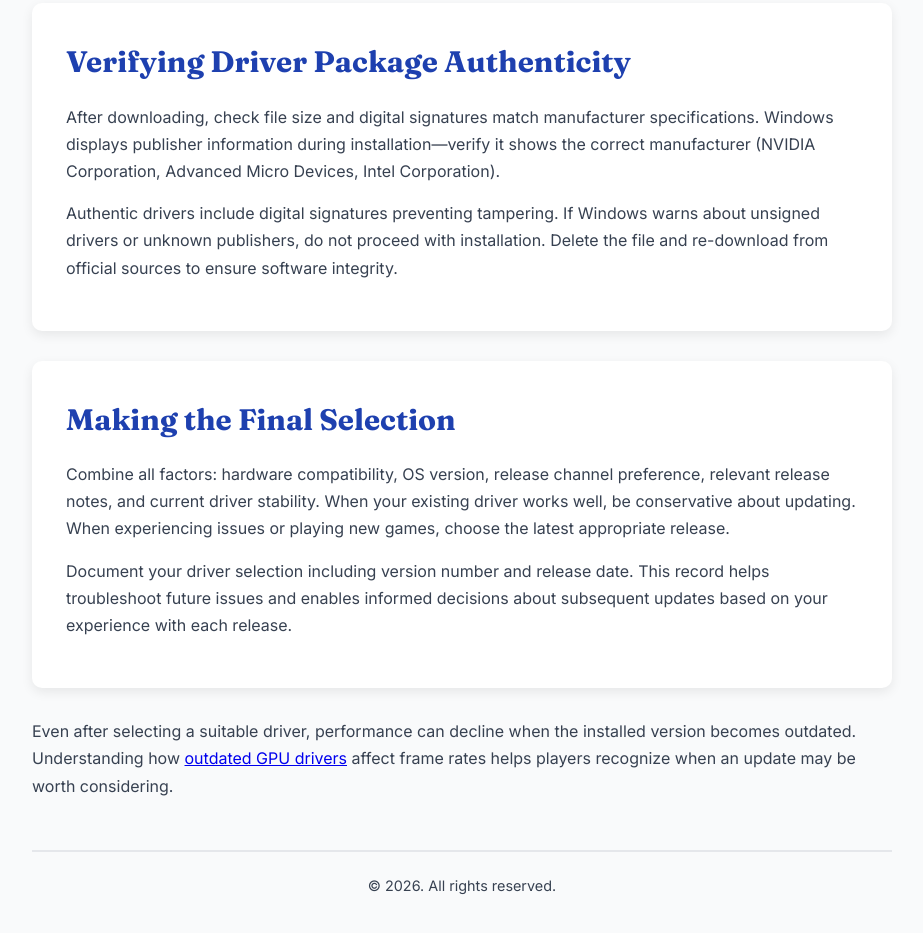
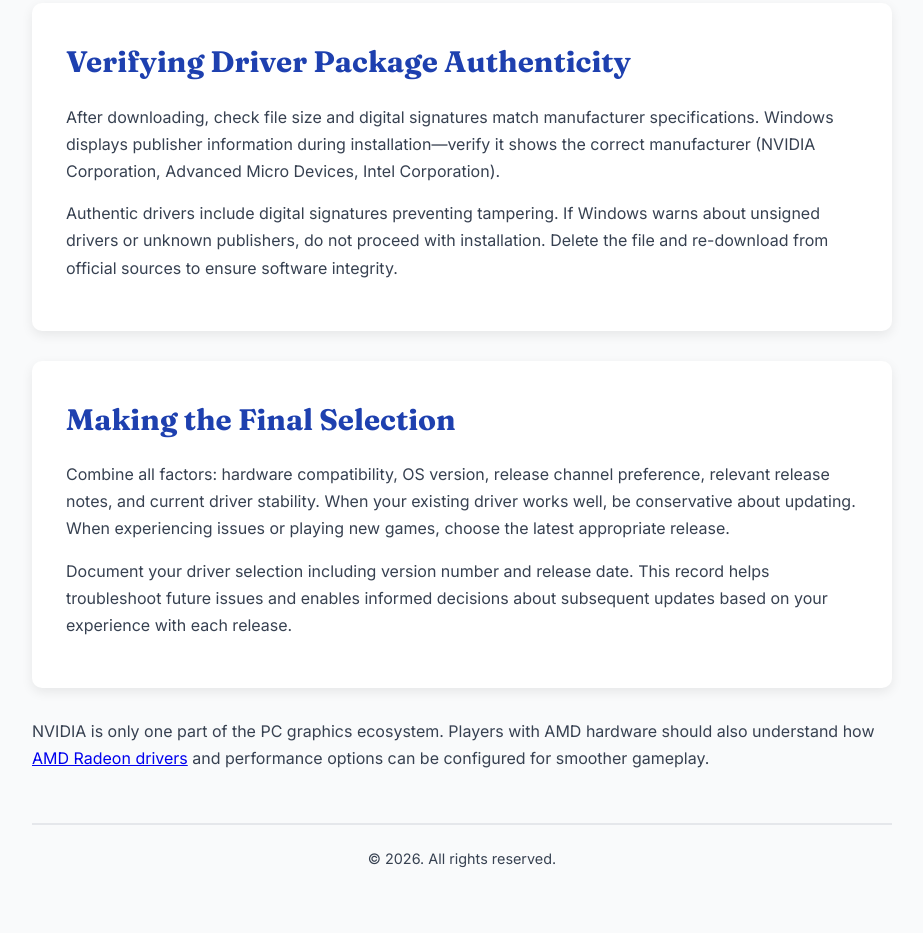
Before and after one commit to umjynb-lab/DriverforYour, a plain HTML site: page index.html in a window 1280 px wide. Shown: the part 3215-4148 px from the top of the page, without its empty margins (178-1101 px from the left). Drawn offline with Linux system fonts and the light colour scheme.

Commit message:
Update index.html

```diff
--- a/index.html
+++ b/index.html
@@ -98,8 +98,7 @@ footer { text-align: center; margin-top: 50px; padding-top: 22px; border-top: 2p
 <p>Combine all factors: hardware compatibility, OS version, release channel preference, relevant release notes, and current driver stability. When your existing driver works well, be conservative about updating. When experiencing issues or playing new games, choose the latest appropriate release.</p>
 <p>Document your driver selection including version number and release date. This record helps troubleshoot future issues and enables informed decisions about subsequent updates based on your experience with each release.</p>
 </div>
-  <p>Even after selecting a suitable driver, performance can decline when the installed version becomes outdated. Understanding how <a href="https://umjynb.codeberg.page/GPUDriversCan/">outdated GPU drivers</a> affect frame rates helps players recognize when an update may be worth considering.</p>
-<footer>
+<p>NVIDIA is only one part of the PC graphics ecosystem. Players with AMD hardware should also understand how <a href="https://membil.bitbucket.io/Smoother-Gaming/">AMD Radeon drivers</a> and performance options can be configured for smoother gameplay.</p><footer>
 <p>&copy; 2026. All rights reserved.</p>
 </footer>
 </div>
```
